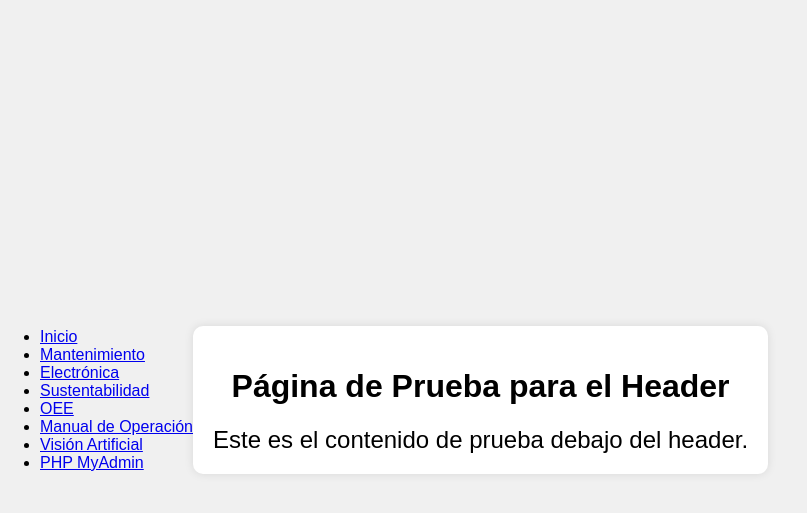
After one commit to AgustinMadygraf/ESPWROOM32, a Symfony app: template templates/test/test_header.html.twig in a window 1280 px wide. The commit adds this page. Shown: the top 513 px of the page, without its empty margins (0-807 px from the left). Run offline with Twig, Linux system fonts and the light colour scheme; the template is opened without the code that fills it, so the values that code supplies are empty; some libraries are stand-ins or nearby versions.

Commit message:
Refactor templates to improve consistency and readability

```diff
--- a/templates/pages/index.html.twig
+++ b/templates/pages/index.html.twig
@@ -3,7 +3,7 @@
 {% block title %}Visualización de Balanza y Contador Industrial{% endblock %}
 
 {% block body %}
-    {% include 'partials/header.html.twig' %} {# Aquí se incluye el header #}
+    {% include 'partials/header.html.twig' %}
 
     <div class="container">
         <h1>Visualización Balanza - Contador Industrial</h1>
--- a/templates/partials/header.html.twig
+++ b/templates/partials/header.html.twig
@@ -1,6 +1,6 @@
 {# templates/partials/header.html.twig #}
 <header>
-    <div class='topnav'>
+    <div class="topnav">
         <ul>
             {% set navItems = {
                 'index': 'Inicio',
--- /dev/null
+++ b/templates/test/test_header.html.twig
@@ -0,0 +1,13 @@
+{% extends 'base.html.twig' %}
+
+{% block title %}Test Header{% endblock %}
+
+{% block body %}
+    {# Incluimos el header aquí #}
+    {% include 'partials/header.html.twig' %}
+
+    <div class="container">
+        <h1>Página de Prueba para el Header</h1>
+        <p>Este es el contenido de prueba debajo del header.</p>
+    </div>
+{% endblock %}
```
Also changed, not shown: src/Controller/TestController.php (added, +16 -0 lines).
